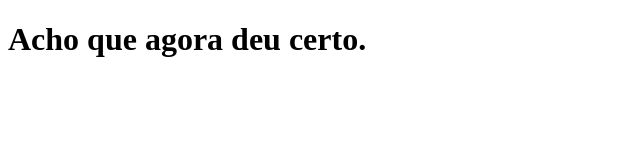
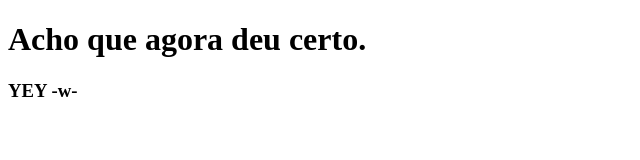
Before and after one commit to RedCrow64/CI_CD, a plain HTML site: page index.html in a window 1280 px wide. Shown: the full height of the page, 0-640 px from the left. Drawn offline with Linux system fonts and the light colour scheme.

Commit message:
updated index

```diff
--- a/index.html
+++ b/index.html
@@ -6,5 +6,6 @@
     </head>
     <body>
         <h1>Acho que agora deu certo.</h1>
+        <h3>YEY -w-</h3>
     </body>
 </html>
```
